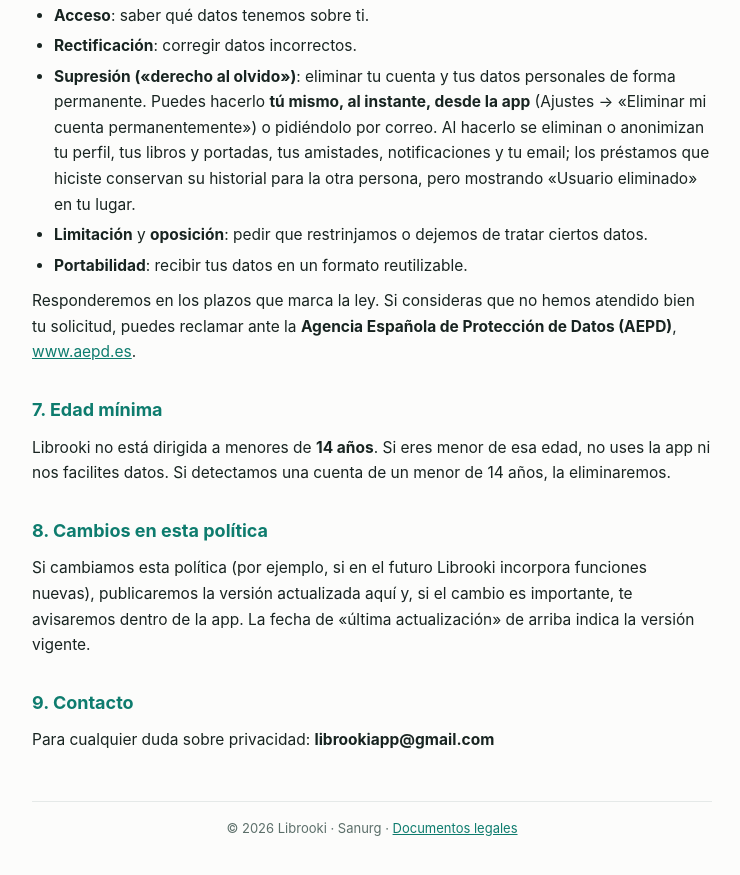
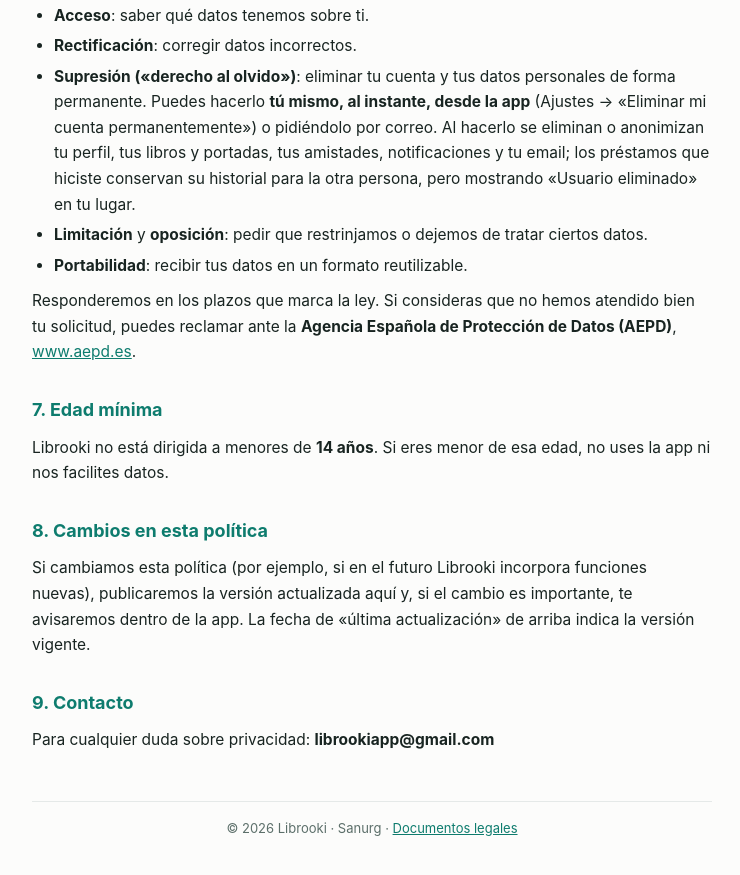
Before and after one commit to Ismurg/librooki-legal, a plain HTML site: page privacidad.html in a window 1280 px wide. Shown: the part 2372-3247 px from the top of the page, without its empty margins (268-1008 px from the left). Drawn offline with Linux system fonts and the light colour scheme.

Commit message:
Quitar compromiso de deteccion de menores (no existe tal sistema)

```diff
--- a/privacidad.html
+++ b/privacidad.html
@@ -81,7 +81,7 @@
     <p>Responderemos en los plazos que marca la ley. Si consideras que no hemos atendido bien tu solicitud, puedes reclamar ante la <strong>Agencia Española de Protección de Datos (AEPD)</strong>, <a href="https://www.aepd.es" rel="noopener">www.aepd.es</a>.</p>
 
     <h2>7. Edad mínima</h2>
-    <p>Librooki no está dirigida a menores de <strong>14 años</strong>. Si eres menor de esa edad, no uses la app ni nos facilites datos. Si detectamos una cuenta de un menor de 14 años, la eliminaremos.</p>
+    <p>Librooki no está dirigida a menores de <strong>14 años</strong>. Si eres menor de esa edad, no uses la app ni nos facilites datos.</p>
 
     <h2>8. Cambios en esta política</h2>
     <p>Si cambiamos esta política (por ejemplo, si en el futuro Librooki incorpora funciones nuevas), publicaremos la versión actualizada aquí y, si el cambio es importante, te avisaremos dentro de la app. La fecha de «última actualización» de arriba indica la versión vigente.</p>
```
